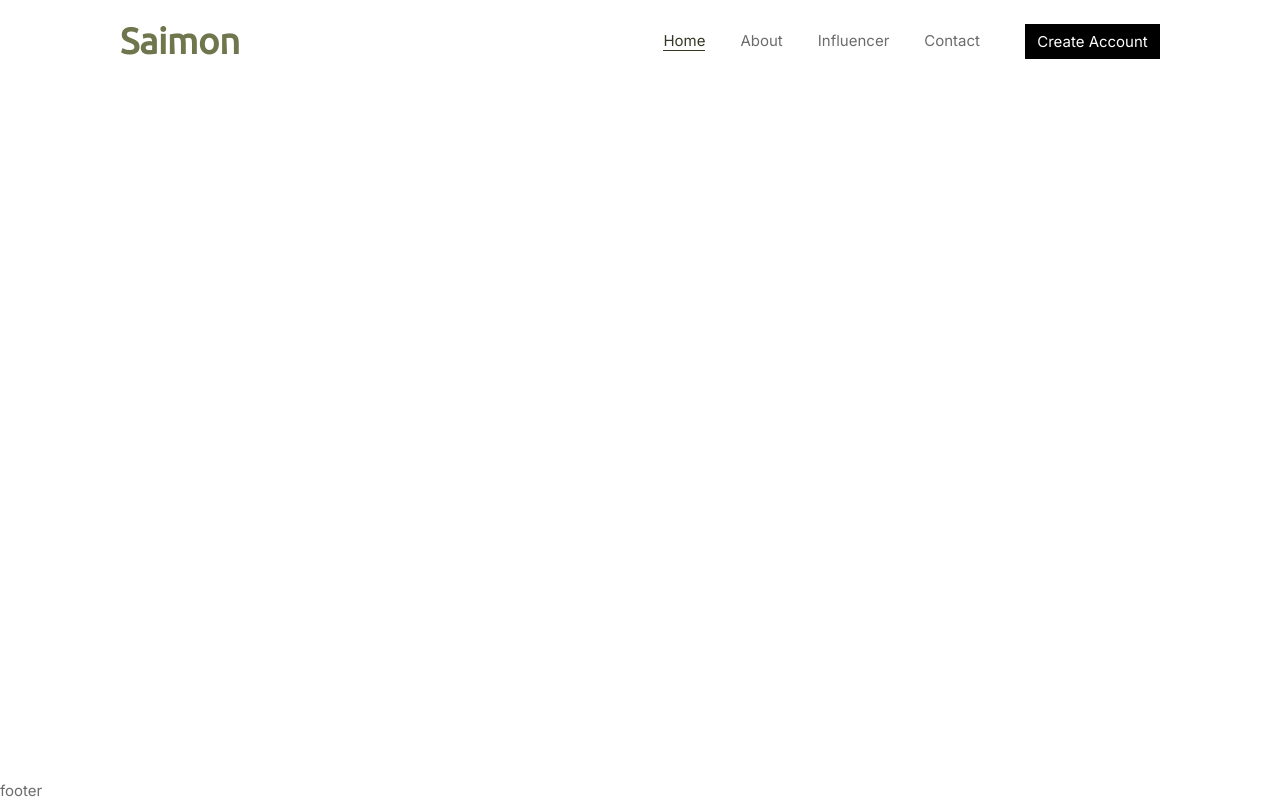
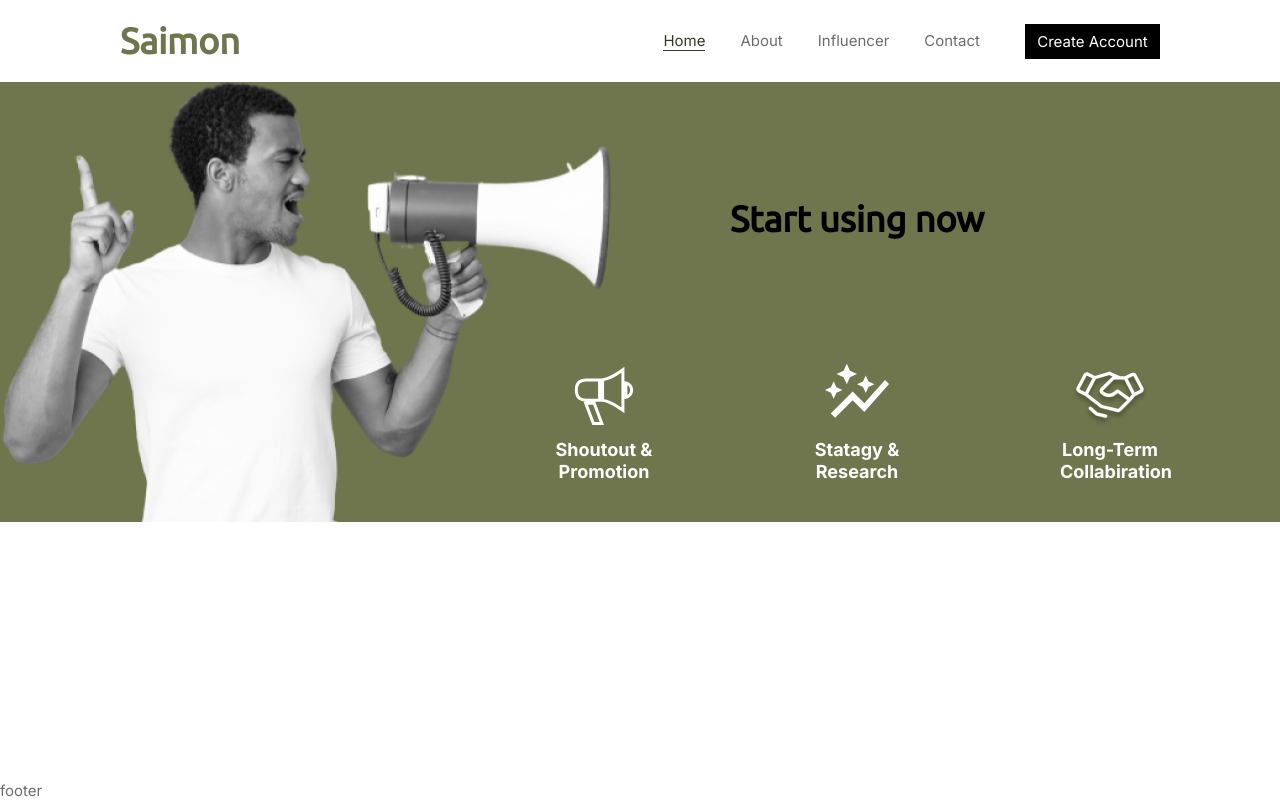
Before and after one commit to Yevhen-start/saimon-project, a plain HTML site: page index.html in a window 1280 px wide. Drawn offline with Linux system fonts and the light colour scheme.

Commit message:
added section using

```diff
--- a/index.html
+++ b/index.html
@@ -221,9 +221,37 @@
             <!-- ./result -->
             <!-- using -->
             <section class="using">
-                <div class="using__container"></div>
+                <div class="using__container">
+                    <div class="using__row">
+                        <div class="using__title title">Start using now</div>
+                        <div class="using__items">
+                            <div class="using__item">
+                                <img class="using__item-img" src="./img/using/grommet-icons_announce.svg" alt="grommet-icons_announce">
+                                <h4 class="using__item-title">Shoutout &
+                                    Promotion</h4>
+                            </div>
+                            <div class="using__item">
+                                <img class="using__item-img" src="./img/using/ic_baseline-auto-graph.svg" alt="ic_baseline-auto-graph">
+                                <h4 class="using__item-title">Statagy &
+                                    Research</h4>
+                            </div>
+                            <div class="using__item">
+                                <img class="using__item-img" src="./img/using/ph_handshake-light.svg" alt="ph_handshake-light">
+                                <h4 class="using__item-title">Long-Term
+                                    Collabiration</h4>
+                            </div>
+                        </div>
+                    </div>
+                </div>
             </section>
             <!-- ./using -->
+            <!-- studies -->
+            <section class="studies">
+                <div class="studies__container">
+
+                </div>
+            </section>
+            <!-- ./studies -->
         </main>
         <footer class="footer">footer</footer>
     </div>
--- /dev/null
+++ b/sass/blocks/_using.scss
@@ -0,0 +1,36 @@
+.using {
+    padding-top: 40px;
+    padding-bottom: 40px;
+    background: url('./../img/using/megaphone.png') left bottom no-repeat, $accent-color;
+
+    &__container {
+        @include flex(flex-end, center);
+    }
+    &__row {
+        max-width: 606px;
+    }
+    &__title {
+        margin-bottom: 120px;
+        text-align: center;
+        margin-top: 77px;
+    }
+    &__items {
+        @include flex(space-between, center);
+    }
+    &__item {
+        max-width: 100px;
+        text-align: center;
+
+        &-img {
+            margin-bottom: 11px;
+        }
+        &-title {
+            color: $white-color;
+            font-size: 18px;
+            font-weight: $fw-bold;
+        }
+    }
+    &__item:not(:last-child) {
+        margin-right: 153px;
+    }
+}
--- a/sass/blocks/main.scss
+++ b/sass/blocks/main.scss
@@ -20,3 +20,4 @@
 @import './../blocks/card-price';
 @import './../blocks/card-choose';
 @import './../blocks/results';
+@import './../blocks/using';
```
Also changed, not shown: css/main.min.css, img/using/grommet-icons_announce.svg (added), img/using/ic_baseline-auto-graph.svg (added), img/using/megaphone.png (added), img/using/ph_handshake-light.svg (added).
